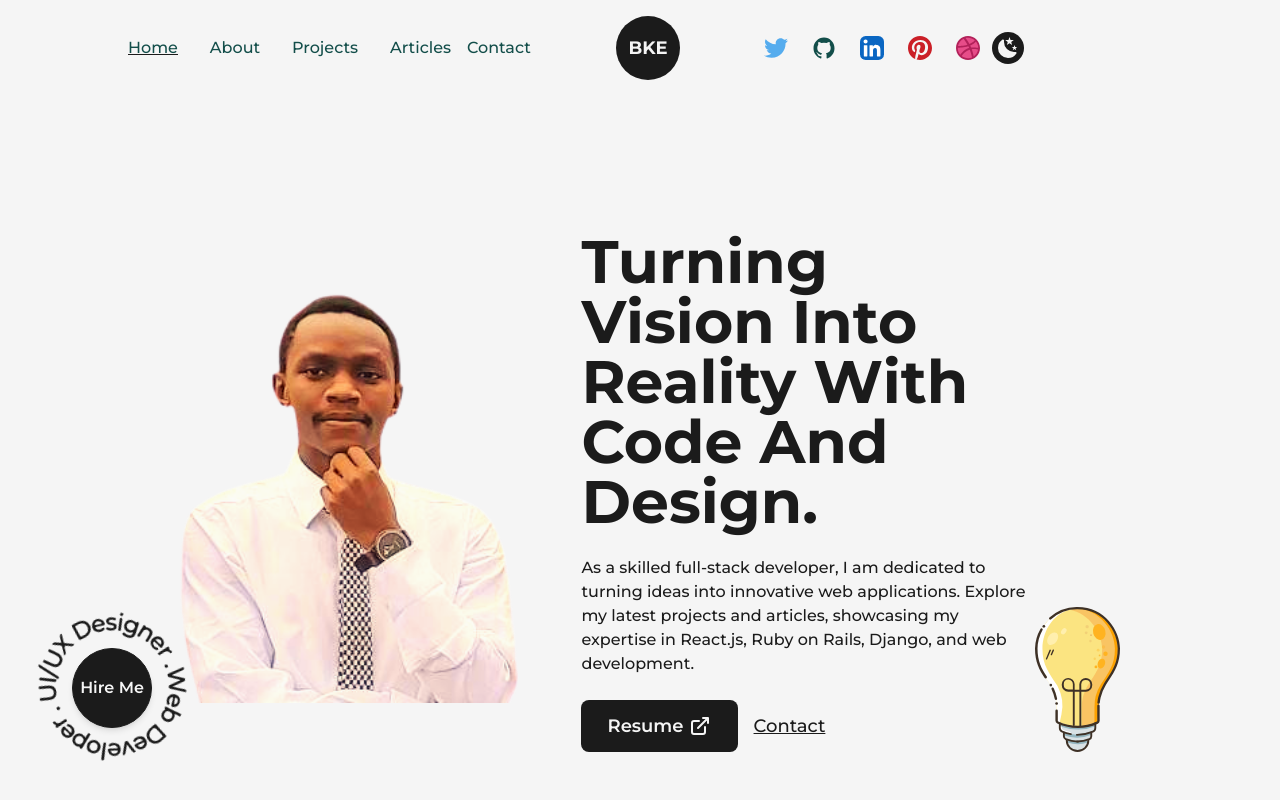
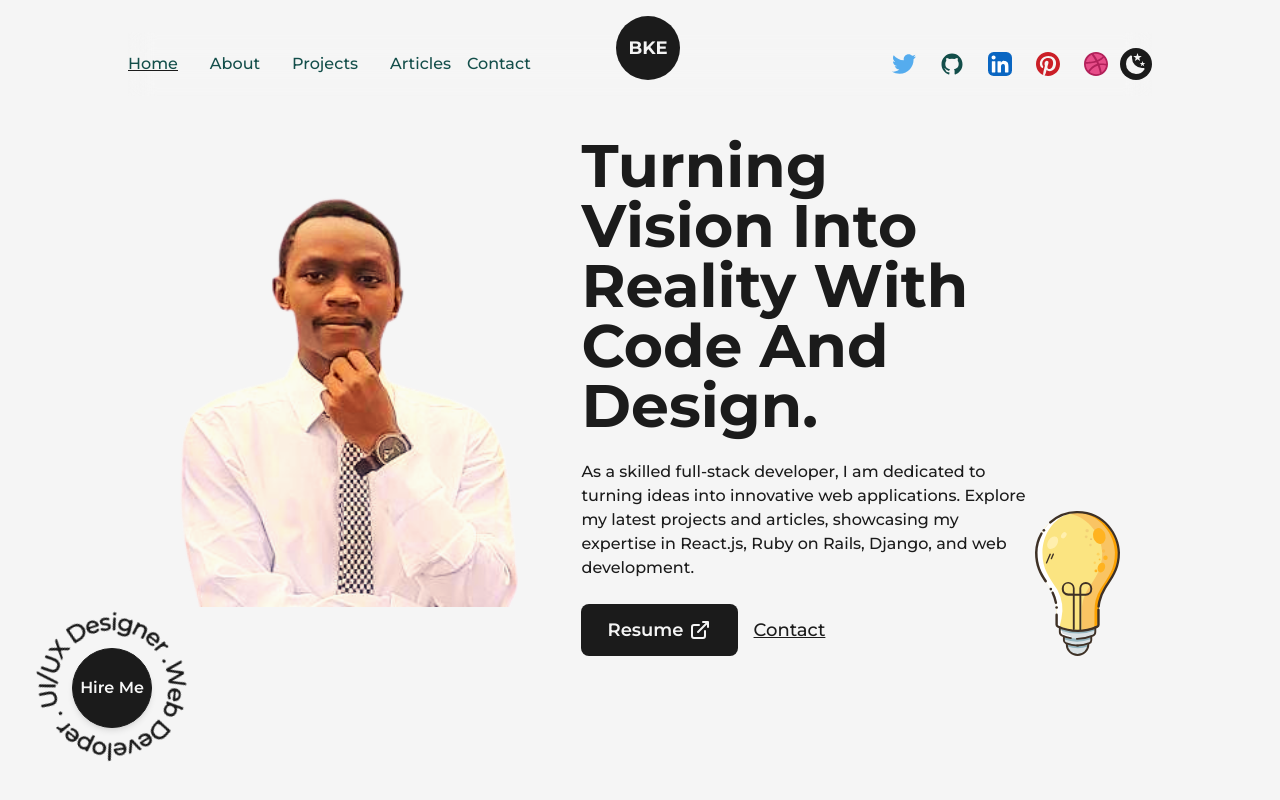
Before and after one commit to QuantaGeek/nextjs-creative, a Next.js app: page / in a window 1280 px wide. Shown: the top 800 px of the page. Built offline with nearby package versions, Linux system fonts and the light colour scheme.

Commit message:
use nav component.

```diff
--- a/src/pages/_app.js
+++ b/src/pages/_app.js
@@ -1,5 +1,6 @@
 import Footer from '@/components/Footer'
-import Navbar from '@/components/Navbar'
+// import Navbar from '@/components/Navbar'
+import Navigation from '@/components/Navigation'
 import '@/styles/globals.css'
 import {Montserrat} from 'next/font/google'
 import Head from 'next/head'
@@ -18,7 +19,7 @@ export default function App({ Component, pageProps }) {
           <link rel="icon" href="/favicon.ico" />
       </Head>
       <main className={ `${montserrat.variable} font-mont bg-light dark:bg-dark w-full min-h-screen`}>
-          <Navbar></Navbar>
+          <Navigation />
           <Component {...pageProps} />
           <Footer />
       </main>
```
